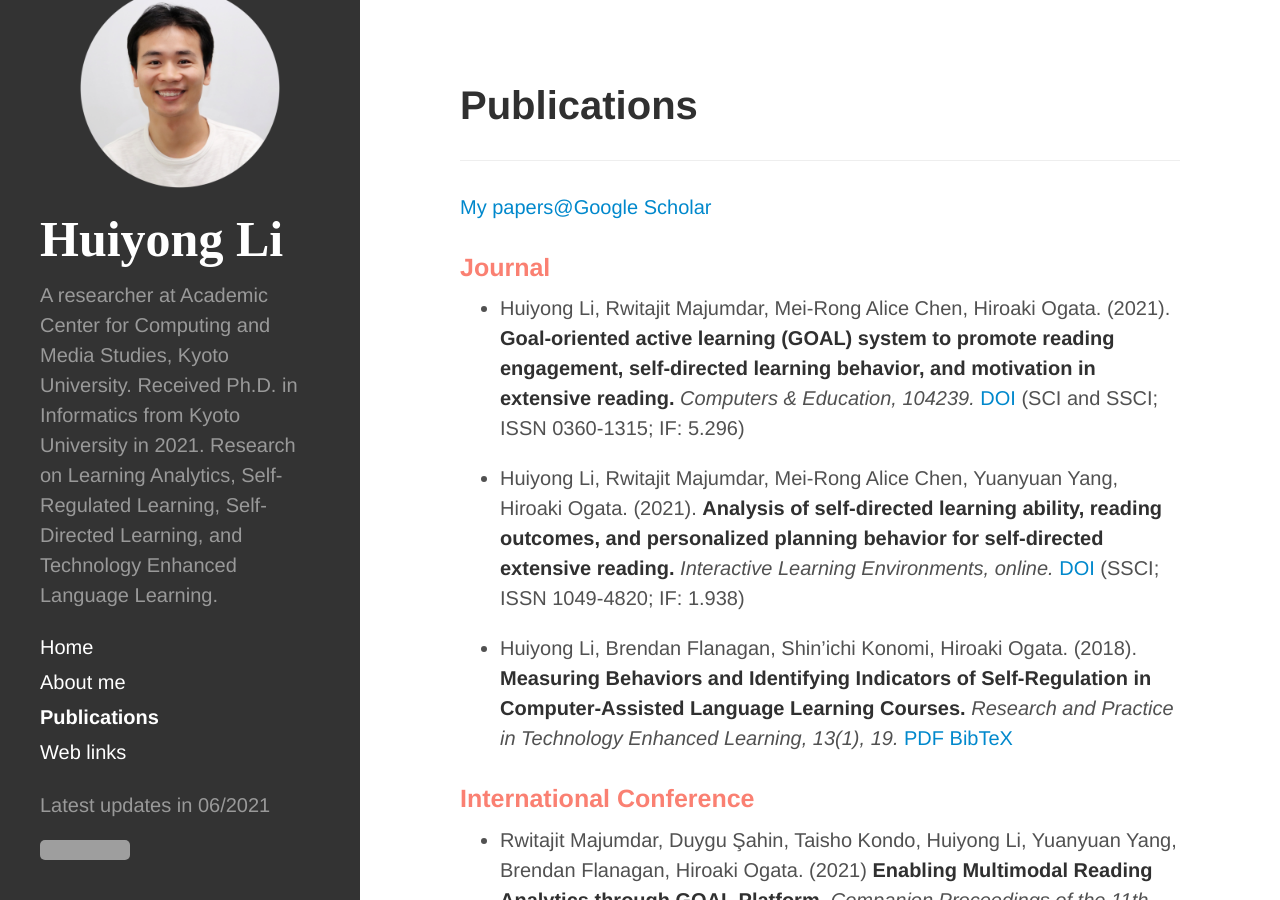
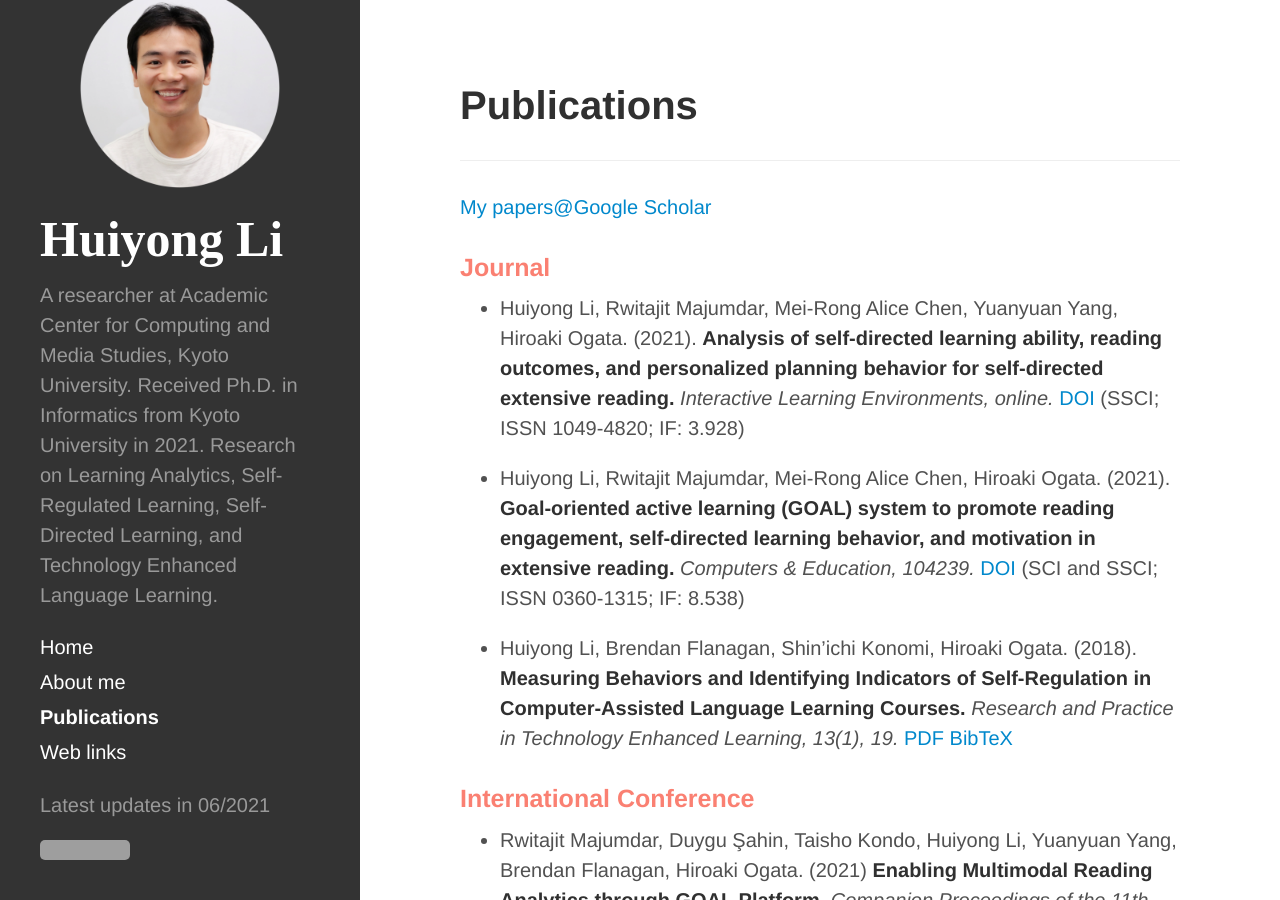
Before and after one commit to li-huiyong/li-huiyong.github.io, a Jekyll site: the page built from publications.md, in a window 1280 px wide and 900 px high. Built offline with Jekyll 4.4.1, drawn with Linux system fonts in a browser that asks for light colours; nearby versions of some CDN libraries; some web fonts are replaced; grey boxes are pictures that could not be loaded.

Commit message:
update IF

```diff
--- a/publications.md
+++ b/publications.md
@@ -9,9 +9,10 @@ ___
 
 ### <span style="color: Salmon; ">Journal</span>
 
-* Huiyong Li, Rwitajit Majumdar, Mei-Rong Alice Chen, Hiroaki Ogata. (2021). **Goal-oriented active learning (GOAL) system to promote reading engagement, self-directed learning behavior, and motivation in extensive reading.** _Computers & Education, 104239._ [DOI](https://doi.org/10.1016/j.compedu.2021.104239){:target="_blank"} (SCI and SSCI; ISSN 0360-1315; IF: 5.296)
 
-* Huiyong Li, Rwitajit Majumdar, Mei-Rong Alice Chen, Yuanyuan Yang, Hiroaki Ogata. (2021). **Analysis of self-directed learning ability, reading outcomes, and personalized planning behavior for self-directed extensive reading.** _Interactive Learning Environments, online._ [DOI](https://doi.org/10.1080/10494820.2021.1937660){:target="_blank"} (SSCI; ISSN 1049-4820; IF: 1.938)
+* Huiyong Li, Rwitajit Majumdar, Mei-Rong Alice Chen, Yuanyuan Yang, Hiroaki Ogata. (2021). **Analysis of self-directed learning ability, reading outcomes, and personalized planning behavior for self-directed extensive reading.** _Interactive Learning Environments, online._ [DOI](https://doi.org/10.1080/10494820.2021.1937660){:target="_blank"} (SSCI; ISSN 1049-4820; IF: 3.928)
+
+* Huiyong Li, Rwitajit Majumdar, Mei-Rong Alice Chen, Hiroaki Ogata. (2021). **Goal-oriented active learning (GOAL) system to promote reading engagement, self-directed learning behavior, and motivation in extensive reading.** _Computers & Education, 104239._ [DOI](https://doi.org/10.1016/j.compedu.2021.104239){:target="_blank"} (SCI and SSCI; ISSN 0360-1315; IF: 8.538)
 
 * Huiyong Li, Brendan Flanagan, Shin’ichi Konomi, Hiroaki Ogata. (2018). **Measuring Behaviors and Identifying Indicators of Self-Regulation in Computer-Assisted Language Learning Courses.** _Research and Practice in Technology Enhanced Learning, 13(1), 19._ [PDF](https://rdcu.be/bcFJv){:target="_blank"} [BibTeX](https://li-huiyong.github.io/resources/li2018measuring.bib){:target="_blank"}
 
```
